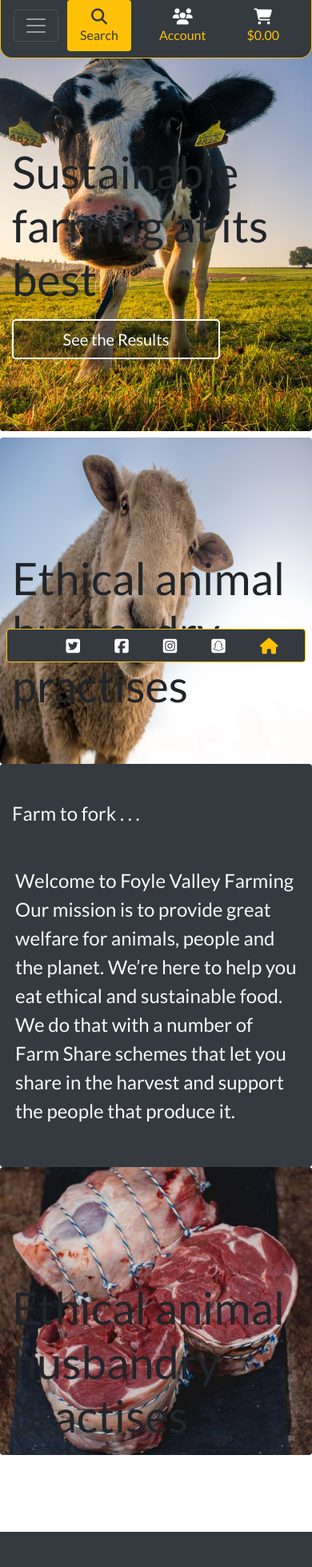
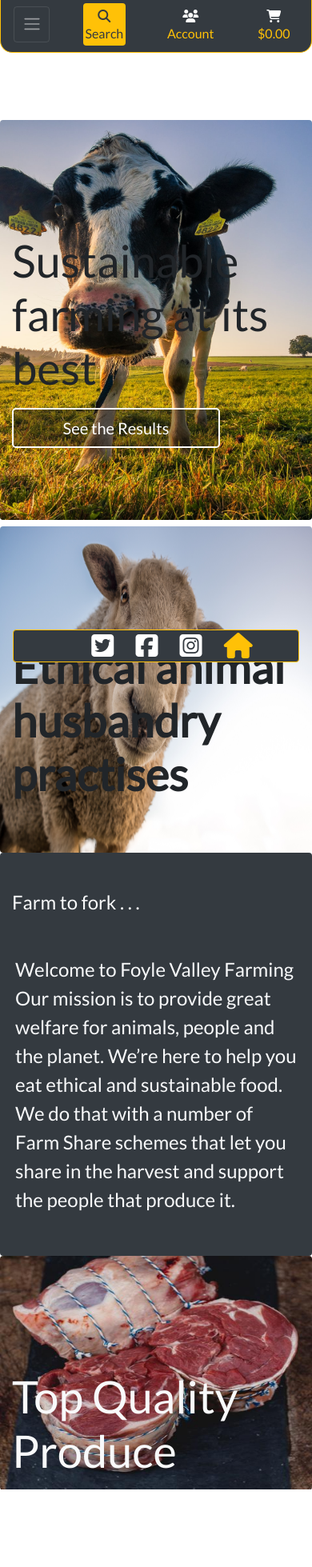
Before and after one commit to Code-Institute-Submissions/foyle-valley-farms, a Django app: page / in a window 390 px wide. Shown: the whole page at 80% size. Before the commit the page ends 1915 px from the top, so only its background shows below. Run offline with Django 3.2, Linux system fonts and the light colour scheme; some libraries are stand-ins or nearby versions.

Commit message:
mobile styling

```diff
--- a/checkout/templates/checkout/checkout_success.html
+++ b/checkout/templates/checkout/checkout_success.html
@@ -14,7 +14,7 @@
 {% endblock %}
 
 {% block content %}
-    <div class="container">
+    <div class="container pb-5">
         <div class="row">
             <div class="col">
                 <hr>
--- a/home/templates/home/index.html
+++ b/home/templates/home/index.html
@@ -29,13 +29,13 @@
 
                 <div class="w-100 p-1"></div>
 
-                <div class="col-12 col-md-4 bkgrd2 h-auto rounded pb-5">
-                    <h1 class="display-4 mt-3 pad-t mb-3 pad-b">
+                <div class="col-12 col-md-6 col-lg-4 h-auto rounded pb-5 bkgrd2">
+                    <h1 class="display-4 mt-3 pad-t mb-3 pad-b font-weight-bold">
                         Ethical animal husbandry practises
                     </h1>
                 </div>
 
-                <div class="col-12 col-md-4 bg-dark h-auto rounded">
+                <div class="col-12 col-md-6 col-lg-4 bg-dark h-auto rounded">
                     <h1 class="display-4 text-light mt-5 mob-font2">
                         Farm
                         to
@@ -47,9 +47,9 @@
                     </p>
                 </div>
 
-                <div class="col-12 col-md-4 bkgrd3 h-auto rounded">
-                    <h1 class="display-4 mt-3 pad-t mb-3 pad-b">
-                        Ethical animal husbandry practises
+                <div class="col-12 col-md-12  col-lg-4 h-auto rounded bkgrd3">
+                    <h1 class="display-4 mt-3 pad-t mb-3 pad-b text-light">
+                        Top Quality Produce
                     </h1>
                 </div>
 
@@ -57,6 +57,6 @@
 
             </div>
         </div>
-        <script src="{% static 'index/js/index-map.js' %}"></script>
+
 
 {% endblock %}
--- a/products/templates/products/products.html
+++ b/products/templates/products/products.html
@@ -2,7 +2,7 @@
 {% load static %}
 
 {% block page_header %}
-    <div class="container header-container">
+    <div class="container header-container pt-5 pad-top-product">
         <div class="row">
             <div class="col"></div>
         </div>
--- a/static/css/base.css
+++ b/static/css/base.css
@@ -15,14 +15,17 @@ body {
 }
 
 .bkgrd2 {
-    background: url('/media/sheeps-curious.jpg') no-repeat center left fixed;
-    background-size: cover;
+    background: url('/media/sheeps-curious.jpg');
+    background-size: 100% 100%;
+    background-repeat: no-repeat;
+
 
 }
 
 .bkgrd3 {
-    background: url('/media/Lamb_Shoulder.jpg') no-repeat top center fixed;
-    background-size: cover;
+    background: url('https://raw.githubusercontent.com/Wonka86/foyle-valley-farms/master/media/Lamb_Shoulder.jpg');
+    background-size: 100% 100%;
+    background-repeat: no-repeat;
 
 }
 
@@ -316,7 +288,7 @@ a.category-badge > span.badge:hover {
 @media (max-width: 991px) {
 
 .header-container {
-    padding-top: 10%;
+    padding-top: 150px;
 }
 
 .mob-pad-t{
@@ -333,27 +305,62 @@ a.category-badge > span.badge:hover {
     height: 500px;
 }
 
-.bkgrd2{
-    height: 500px;
-    background-size: 80% 80%;
-        background-repeat: no-repeat;
-        background-attachment: fixed;
-        background-position: bottom left;
-}
+.display-4.logo-font.text-black {
+        font-size: 2rem;
+    }
+
+.nav-link {
+        padding: 0.15rem;
+    }
+
+.nav-link i.fa-lg {
+        font-size: 1rem;
+    }
+
+.navbar-toggler {
+        padding: .6rem .6rem;
+        font-size: 1rem;
+    }
+
+
 
 }
 
 
-@media (max-width: 767px) {
 
 
 
-    .bkgrd2{
-        height: 500px;
-        background-size: 100% 100%;
-            background-repeat: no-repeat;
-            background-attachment: fixed;
-            background-position: bottom left;
-    }
+/* ------------------------------- bootstrap toasts */
+
+.message-container {
+    position: fixed;
+    top: 72px;
+    right: 0px;
+    z-index: 99999999999;
 
 }
+
+.custom-toast {
+    overflow: visible;
+}
+
+.toast-capper {
+    height: 2px;
+}
+
+.toast {
+    height: 85vh;
+    max-width: 250px;
+}
+
+/* from CSS-tricks.com: https://css-tricks.com/snippets/css/css-triangle/ */
+.arrow-up {
+    width: 0;
+    height: 0;
+    border-left: 4px solid transparent;
+    border-right: 4px solid transparent;
+    border-bottom: 10px solid black;
+    position: absolute;
+    top: -10px;
+    right: 50px;
+}
--- a/templates/base.html
+++ b/templates/base.html
@@ -109,7 +109,7 @@
             </div>
             </div>
             <div class="row">
-            <nav class="navbar navbar-expand-lg navbar-dark w-100 pt-0 bg-dark m-nav b-rad border-bottom border-left border-right border-warning">
+            <nav class="navbar navbar-expand-lg navbar-dark w-100 pt-1 bg-dark m-nav b-rad border-bottom border-left border-right border-warning">
                     <button class="navbar-toggler " type="button" data-toggle="collapse" data-target="#main-nav" aria-controls="main-nav" aria-expanded="false" aria-label="Toggle navigation">
                         <span class="navbar-toggler-icon"></span>
                     </button>
--- a/templates/includes/main-nav.html
+++ b/templates/includes/main-nav.html
@@ -1,6 +1,10 @@
 <div class="collapse navbar-collapse bg-dark" id="main-nav">
     <ul class="navbar-nav w-auto mx-auto">
-
+        <li class="nav-item d-block d-md-none">
+            <a class="logo-font font-weight-bold nav-link text-warning mr-5" href="{% url 'home' %}" id="home-link">
+                Home
+            </a>
+        </li>
         <li class="nav-item dropdown">
             <a class="logo-font font-weight-bold nav-link text-white mr-5" href="#" id="all-products-link" data-toggle="dropdown" aria-haspopup="true" aria-expanded="false">
                 All Products
--- a/templates/includes/mobile-footer.html
+++ b/templates/includes/mobile-footer.html
@@ -1,21 +1,18 @@
 
-<ul class="fixed-bottom bg-dark text-center ml-2 mr-2 d-block d-lg-none border border-warning rounded">
+<ul class="fixed-bottom bg-dark text-center ml-3 mr-3 d-block d-lg-none border border-warning rounded">
 <li class="list-inline-item  ">
-        <a href="https://twitter.com/" class="text-white nav-link d-block d-lg-none " ><i class="fab fa-twitter-square fa-lg "></i></a>
+        <a href="https://twitter.com/" class="text-white nav-link d-block d-lg-none pr-2" ><i class="fab fa-twitter-square fa-2x "></i></a>
 </li>
 <li class="list-inline-item  ">
-        <a href="https://www.facebook.com/"  class="text-white nav-link d-block d-lg-none "><i class="fab fa-facebook-square fa-lg "></i></a>
+        <a href="https://www.facebook.com/"  class="text-white nav-link d-block d-lg-none pl-2 pr-2"><i class="fab fa-facebook-square fa-2x "></i></a>
 
 </li>
 <li class="list-inline-item   ">
 
-        <a href="https://www.instagram.com/" class="text-white nav-link d-block d-lg-none " ><i class="fab fa-instagram-square fa-lg "></i></a>
+        <a href="https://www.instagram.com/" class="text-white nav-link d-block d-lg-none pl-2 pr-2" ><i class="fab fa-instagram-square fa-2x "></i></a>
 
 </li>
+
 <li class="list-inline-item ">
-        <a href="https://www.snapchat.com/" class="text-white nav-link d-block d-lg-none " ><i class="fab fa-snapchat-square fa-lg "></i></a>
-
-</li>
-<li class="list-inline-item ">
-        <a href="{% url 'home' %}" class="text-warning nav-link d-block d-lg-none " ><i class="fa fa-home fa-lg "></i></a>
+        <a href="{% url 'home' %}" class="text-warning nav-link d-block d-lg-none pl-2" ><i class="fa fa-home fa-2x "></i></a>
 </ul>
--- a/templates/includes/mobile-top-header.html
+++ b/templates/includes/mobile-top-header.html
@@ -47,7 +47,7 @@
             <div><i class="fas fa-shopping-cart fa-lg text-white "></i></div>
             <p class="my-0 text-warning">
                 {% if grand_total %}
-                    ${{ grand_total|floatformat:2 }}
+                    £{{ grand_total|floatformat:2 }}
                 {% else %}
                     $0.00
                 {% endif %}
```
Also changed, not shown: other parts of static/css/base.css (+6 -37 lines), templates/includes/toasts/toast_success.html (+9 -9 lines).
